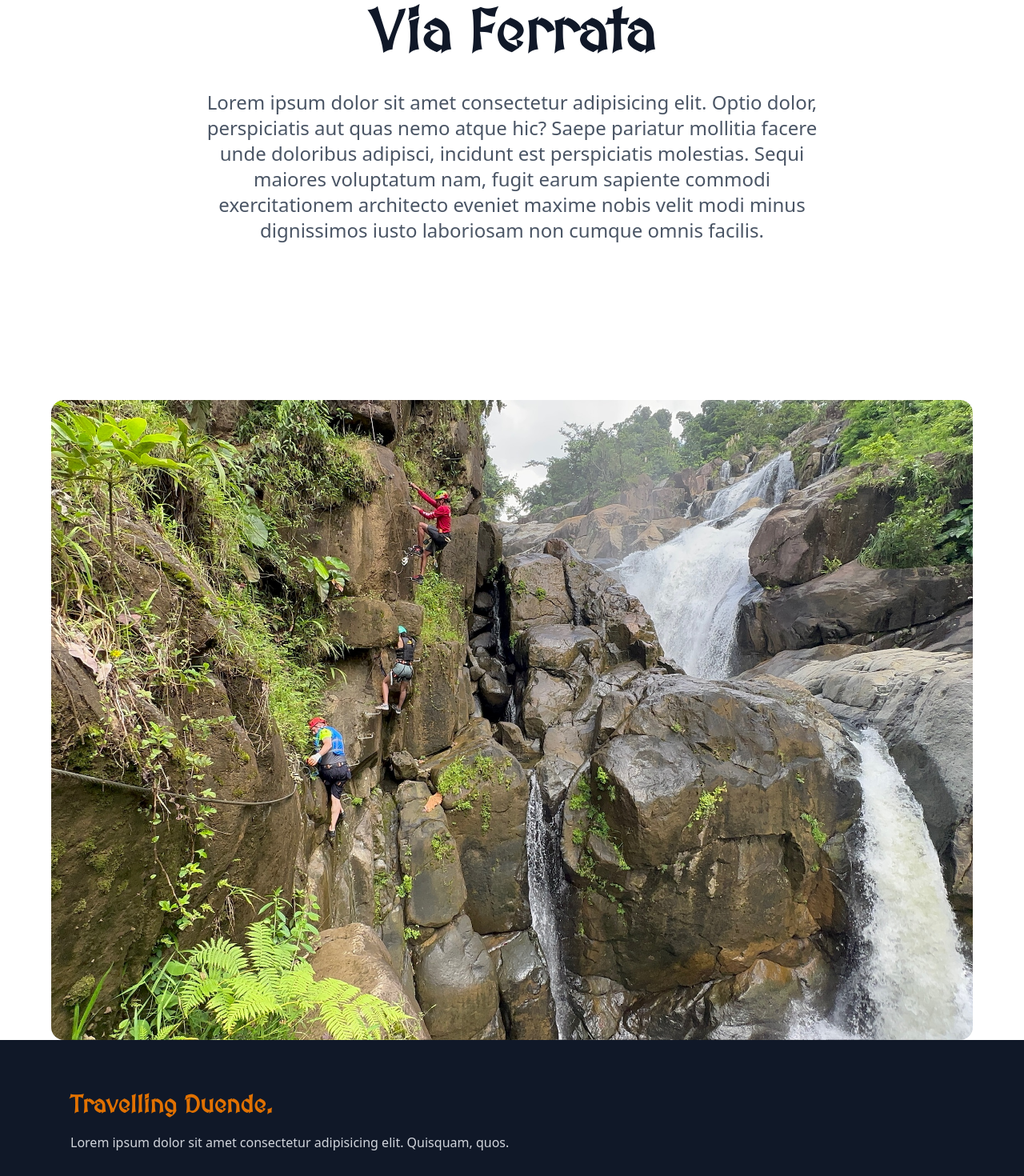
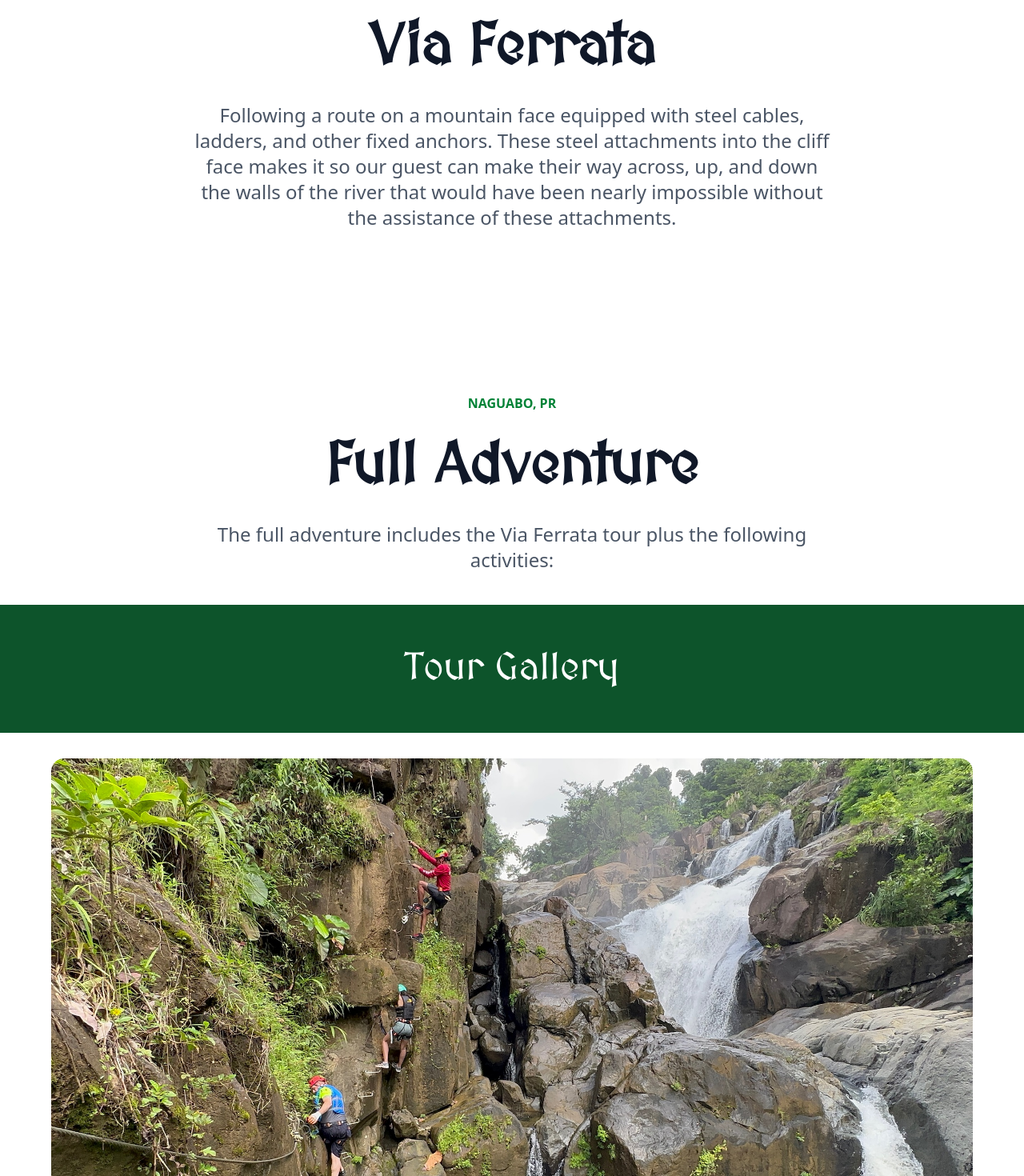
Before and after one commit to recolons/los-duendes, a React (Vite) app: page /tours in a window 1280 px wide. Shown: the part 300-1770 px from the top of the page at 80% size. Built offline with nearby package versions, Linux system fonts and the light colour scheme.

Commit message:
add function to handle navigation to tours page, carousel images, hero and footer text, tours page description and icons

```diff
--- a/src/components/Footer.jsx
+++ b/src/components/Footer.jsx
@@ -8,7 +8,7 @@ const Footer = () => {
         <div className='md:col-span-2'>
             <h1 className='font-medieval w-full text-3xl font-bold text-amber-600'>Travelling Duende.</h1>
             {/* short description, maybe say follow us on social media */}
-            <p className='py-4'>Lorem ipsum dolor sit amet consectetur adipisicing elit. Quisquam, quos.</p>
+            <p className='py-4 italic'>Explore, connect, and experience. Find yourself in the process.</p>
             <div className='flex justify-between md:w-[75%] w-[50%] my-6'>
                 <FaFacebook size={20} />
                 <FaInstagram size={20} />
--- a/src/components/Hero.jsx
+++ b/src/components/Hero.jsx
@@ -8,13 +8,13 @@ const Hero = () => {
         <div className='absolute inset-0 bg-white/60'></div>
         <div className='relative max-w-[800px] w-full h-screen mx-auto text-center flex flex-col justify-center'>
             <p className='uppercase text-green-700 font-bold p-2 pt-16'>Private Exclusive Tours</p>
-            <h1 className='md:text-7xl sm:text-6xl text-4xl font-bold md:py-6'>Come explore with us!</h1>
+            <h1 className='md:text-7xl sm:text-6xl text-4xl font-bold md:py-6'>The island awaits.</h1>
             <div>
                 {/* maybe change py-4 to py-2 or remove*/}
-                <p className='md:text-5xl sm:text-4xl text-xl font-bold py-4'>Explore the island's wonders</p>
+                <p className='md:text-5xl sm:text-4xl text-xl font-bold py-4 italic'>Explore, connect, and experience</p>
             </div>
             <p className='md:text-2xl text-xl text-gray-500 font-bold my-2'>
-                Something about the island placeholder text
+                These are not tours. They are invitations.
             </p>
             <button className='bg-amber-600 hover:bg-amber-700 transition-colors duration-300 text-white w-[200px] rounded-xs font-bold py-2 mt-6 mx-auto'>
               Book a Tour</button>
--- a/src/components/Tours.jsx
+++ b/src/components/Tours.jsx
@@ -1,32 +1,50 @@
 import React from 'react'
-import { Link } from 'react-router-dom'
+import { Link, useNavigate } from 'react-router-dom'
 
 const Tours = () => {
+  const navigate = useNavigate()
+
+  const handleTourClick = (elementId) => {
+    return (e) => {
+      e.preventDefault()
+      navigate('/tours')
+      setTimeout(() => {
+        const element = document.getElementById(elementId)
+        if (element) {
+          element.scrollIntoView({ behavior: 'smooth', block: 'start' })
+        }
+      }, 100)
+    }
+  }
   return (
     // add images to the tours section
     // replace placeholder text with actual text
     <div className='text-gray-900'>
-      <div className="w-screen mx-auto h-40 bg-green-900/70 flex items-center justify-center">
-        <h1 className='text-5xl text-center font-medieval text-white'>Our Tours</h1>
+      <div className="w-screen mx-auto h-40 bg-green-900 flex items-center justify-center">
+        <h1 className='sm:text-5xl text-3xl text-center font-medieval text-white'>Our Tours</h1>
       </div>
       <div className="bg-white w-full py-16 px-4">
         <div className="max-w-[1240px] mx-auto grid grid-cols-2 md:grid-cols-4 [&_button]:hover:bg-gray-800 [&_button]:transition-colors [&_button]:duration-300">
-          <img className='w-[90%] h-[200px] mx-auto bg-red-300 rounded-lg object-cover' src='src/assets/photos/D0D87A12-4873-449E-879B-E02E5A8447A9.jpeg' alt="Via Ferrata tour image" />
+          <img className='w-[90%] h-[200px] mx-auto self-center bg-red-300 rounded-lg object-cover' src='src/assets/photos/D0D87A12-4873-449E-879B-E02E5A8447A9.jpeg' alt="Via Ferrata tour image" />
           <div className='flex flex-col justify-center mb-3 mx-auto'>
             <p className='text-green-600 uppercase font-bold'>Naguabo, PR</p>
             <h1 className='text-3xl font-bold py-3'>Via Ferrata</h1>
             <p>
               Follow a route on a mountain face equipped with steel cables, ladders, and other fixed anchors.
-              These steel attachments into the cliff face makes it so our guest can make their way across, up, and down
-              the walls of the river that would have been nearly impossible without the assistance of these attachments.
             </p>
-            <Link to='/tours' className='w-[100px]'><button className='border rounded-sm font-medium bg-black text-white p-2 mt-4 hover:bg-gray-800 cursor-pointer'>Read More</button></Link>
+            <Link
+              to='/tours'
+              className='w-[100px]'
+              onClick={handleTourClick('via-ferrata-description')}
+            >
+              <button className='border rounded-sm font-medium bg-black text-white p-2 mt-4 hover:bg-gray-800 cursor-pointer'>Read More</button>
+            </Link>
           </div>
-          <img className='w-[90%] h-[200px] mx-auto bg-red-300 rounded-lg object-cover' src='src/assets/photos/A7513747-B8FA-48B2-8AD4-C2CDAC7A9471.jpeg' alt="Full adventure tour image" />
+          <img className='w-[90%] h-[200px] mx-auto self-center bg-red-300 rounded-lg object-cover' src='src/assets/photos/A7513747-B8FA-48B2-8AD4-C2CDAC7A9471.jpeg' alt="Full adventure tour image" />
           <div className='flex flex-col justify-center mb-3 mx-auto'>
             <p className='text-green-600 uppercase font-bold'>Naguabo, PR</p>
             <h1 className='text-3xl font-bold py-3'>Full Adventure</h1>
-            <p>Lorem ipsum dolor sit amet, consectetur adipisicing elit. Ipsum, aliquid sit ducimus deleniti eaque </p>
+            <p>Via Ferrata plus more activities including cliff jumping, river trekking, and more!</p>
             <button className='border w-[100px] rounded-sm font-medium bg-black text-white p-2 mt-4 hover:bg-gray-800'>Read More</button>
           </div>
         </div>
--- a/src/routes/Tours.jsx
+++ b/src/routes/Tours.jsx
@@ -1,5 +1,8 @@
 import React, { useEffect } from 'react'
 import Carousel from '../components/Carousel'
+import { TbCliffJumping } from "react-icons/tb";
+import { IoTrailSignOutline } from "react-icons/io5";
+import { FaMountainSun, FaPersonSwimming, FaPersonHiking } from "react-icons/fa6";
 
 const Tours = () => {
 
@@ -8,17 +11,19 @@ const Tours = () => {
       url: 'src/assets/photos/0A9DCBD4-947C-4389-9AB6-7921CBF03C8F.jpeg'
     },
     {
-      url: 'https://images.unsplash.com/photo-1488590528505-98d2b5aba04b?ixlib=rb-4.0.3&ixid=MnwxMjA3fDB8MHxwaG90by1wYWdlfHx8fGVufDB8fHx8&auto=format&fit=crop&w=2670&q=80',
+      url: 'src/assets/photos/6A3137DF-A66C-4F8A-A17B-6265AB74B9CE.jpeg'
     },
     {
-      url: 'https://images.unsplash.com/photo-1661961112951-f2bfd1f253ce?ixlib=rb-4.0.3&ixid=MnwxMjA3fDB8MHxwaG90by1wYWdlfHx8fGVufDB8fHx8&auto=format&fit=crop&w=2672&q=80',
-    },
-
-    {
-      url: 'https://images.unsplash.com/photo-1512756290469-ec264b7fbf87?ixlib=rb-4.0.3&ixid=MnwxMjA3fDB8MHxwaG90by1wYWdlfHx8fGVufDB8fHx8&auto=format&fit=crop&w=2253&q=80',
+      url: 'src/assets/photos/A7513747-B8FA-48B2-8AD4-C2CDAC7A9471.jpeg'
     },
     {
-      url: 'https://images.unsplash.com/photo-1496181133206-80ce9b88a853?ixlib=rb-4.0.3&ixid=MnwxMjA3fDB8MHxwaG90by1wYWdlfHx8fGVufDB8fHx8&auto=format&fit=crop&w=2671&q=80',
+      url: 'src/assets/photos/B899DF48-CAB8-4C92-A448-05344A232892.jpeg'
+    },
+    {
+      url: 'src/assets/photos/D0D87A12-4873-449E-879B-E02E5A8447A9.jpeg',
+    },
+    {
+      url: 'src/assets/photos/D01F6652-10D4-48A5-9201-077FAED66F9F.jpeg'
     }
   ]
 
@@ -28,14 +33,28 @@ const Tours = () => {
   }, [])
   return (
     <div className='text-gray-900'>
-      <div className='max-w-[800px] mt-[-72px] w-full h-screen mx-auto text-center flex flex-col justify-center'>
-            <p className='uppercase text-green-700 font-bold p-2 pt-16'>Municipio, PR</p>
-            <h1 className='lg:text-7xl sm:text-6xl text-4xl font-bold md:py-6 font-medieval'>Via Ferrata</h1>
-            <p className='md:text-2xl text-xl text-gray-600 my-2'>
-                Lorem ipsum dolor sit amet consectetur adipisicing elit. Optio dolor, perspiciatis aut quas nemo atque hic? Saepe pariatur mollitia facere unde doloribus adipisci, incidunt est perspiciatis molestias. Sequi maiores voluptatum nam, fugit earum sapiente commodi exercitationem architecto eveniet maxime nobis velit modi minus dignissimos iusto laboriosam non cumque omnis facilis.
-            </p>
-        </div>
-        <Carousel slides={slides} />
+      {/* via ferrata tour */}
+      <div id='via-ferrata-description' className='max-w-[800px] mt-[-72px] w-full h-screen mx-auto text-center flex flex-col justify-center'>
+        <p className='uppercase text-green-700 font-bold p-2 pt-16'>Naguabo, PR</p>
+        <h1 className='lg:text-7xl sm:text-6xl text-4xl font-bold md:py-6 font-medieval'>Via Ferrata</h1>
+        <p className='md:text-2xl text-xl text-gray-600 my-2'>
+        Following a route on a mountain face equipped with steel cables, ladders, and other fixed anchors. These steel
+        attachments into the cliff face makes it so our guest can make their way across, up, and down the walls of the
+        river that would have been nearly impossible without the assistance of these attachments.
+        </p>
+      </div>
+      {/* full adventure tour */}
+      <div id='full-adventure-description' className='max-w-[800px] mt-[-72px] w-full mx-auto text-center flex flex-col justify-center'>
+        <p className='uppercase text-green-700 font-bold p-2 pt-16'>Naguabo, PR</p>
+        <h1 className='lg:text-7xl sm:text-6xl text-4xl font-bold md:py-6 font-medieval'>Full Adventure</h1>
+        <p className='md:text-2xl text-xl text-gray-600 my-2'>
+        The full adventure includes the Via Ferrata tour plus the following activities:
+        </p>
+      </div>
+      <div id='tour-gallery-banner' className="w-screen mx-auto h-40 bg-green-900 flex items-center justify-center my-8">
+        <h1 className='sm:text-5xl text-3xl text-center font-medieval text-white'>Tour Gallery</h1>
+      </div>
+      <Carousel slides={slides}/>
     </div>
   )
 }
```
